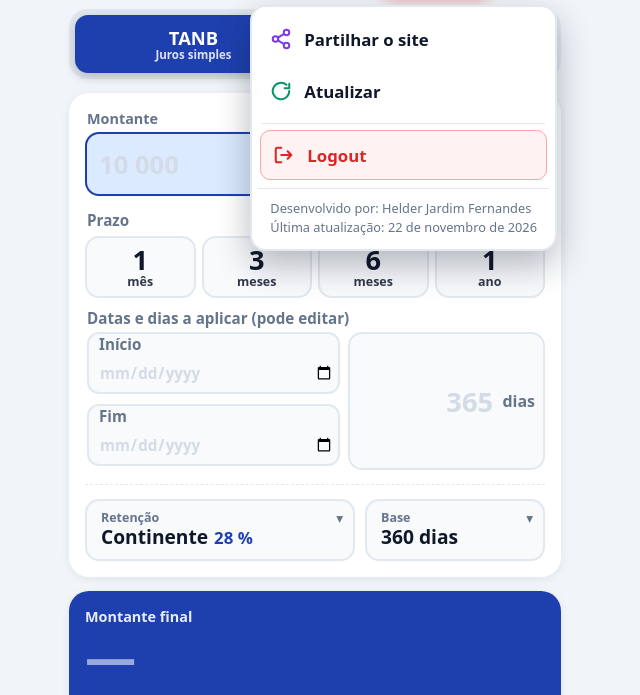
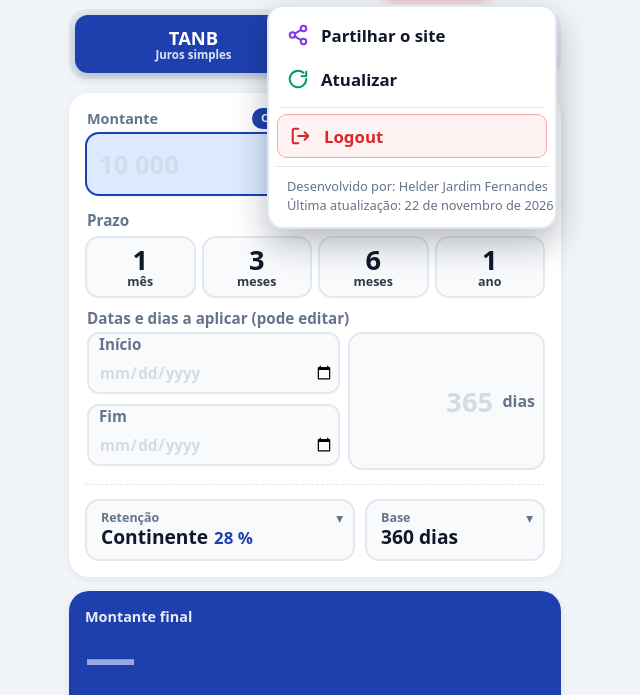
Before and after one commit to gard3npt/calculadorajuros, a plain HTML site: page index.html in a window 1280 px wide. Both pictures are taken after a click on the button "Menu". Shown: the part 69-764 px from the top of the page, without its empty margins (325-965 px from the left). Drawn offline with Linux system fonts and the light colour scheme.

Commit message:
Add files via upload

```diff
--- a/index.html
+++ b/index.html
@@ -208,12 +208,12 @@ input::placeholder { color: #d3dbe6; font-weight: 600; opacity: 1; }
 }
 .burger[aria-expanded="true"] { border-color: var(--cor); background: var(--cor-clara); color: var(--cor); }
 .appmenu-lista {
-    position: absolute; top: calc(100% + 8px); right: 0; z-index: 50; width: max-content; min-width: 250px; max-width: calc(100vw - 28px); padding: 6px;
+    position: absolute; top: calc(100% + 8px); right: 0; z-index: 50; width: 290px; max-width: calc(100vw - 28px); padding: 6px;
     background: #fff; border: 2px solid var(--borda); border-radius: 16px; box-shadow: 0 14px 34px rgba(15,23,42,.3);
 }
 .appmenu-lista[hidden] { display: none; }
 .am-item {
-    display: flex; align-items: center; gap: 12px; width: 100%; min-height: 52px; margin: 0; padding: 0 12px;
+    display: flex; align-items: center; gap: 12px; width: 100%; min-height: 44px; margin: 0; padding: 0 12px;
     border: 0; border-radius: 10px; background: transparent; color: var(--texto); text-align: left; cursor: pointer;
     font: inherit; font-size: 1.05rem; font-weight: 700;
 }
@@ -225,7 +225,7 @@ input::placeholder { color: #d3dbe6; font-weight: 600; opacity: 1; }
 @media (hover: hover) and (pointer: fine) { .am-item .f5 { display: inline; color: var(--suave); font-weight: 600; } }
 .am-sep { height: 1px; margin: 6px 4px; background: var(--borda); }
 .am-logout {
-    display: flex; align-items: center; gap: 12px; width: calc(100% - 4px); min-height: 50px; margin: 2px 2px 0; padding: 0 12px;
+    display: flex; align-items: center; gap: 12px; width: calc(100% - 4px); min-height: 44px; margin: 2px 2px 0; padding: 0 12px;
     border: 1.5px solid #fca5a5; border-radius: 10px; background: #fef2f2; color: #dc2626; cursor: pointer;
     font: inherit; font-size: 1.05rem; font-weight: 800; text-align: left;
 }
```
